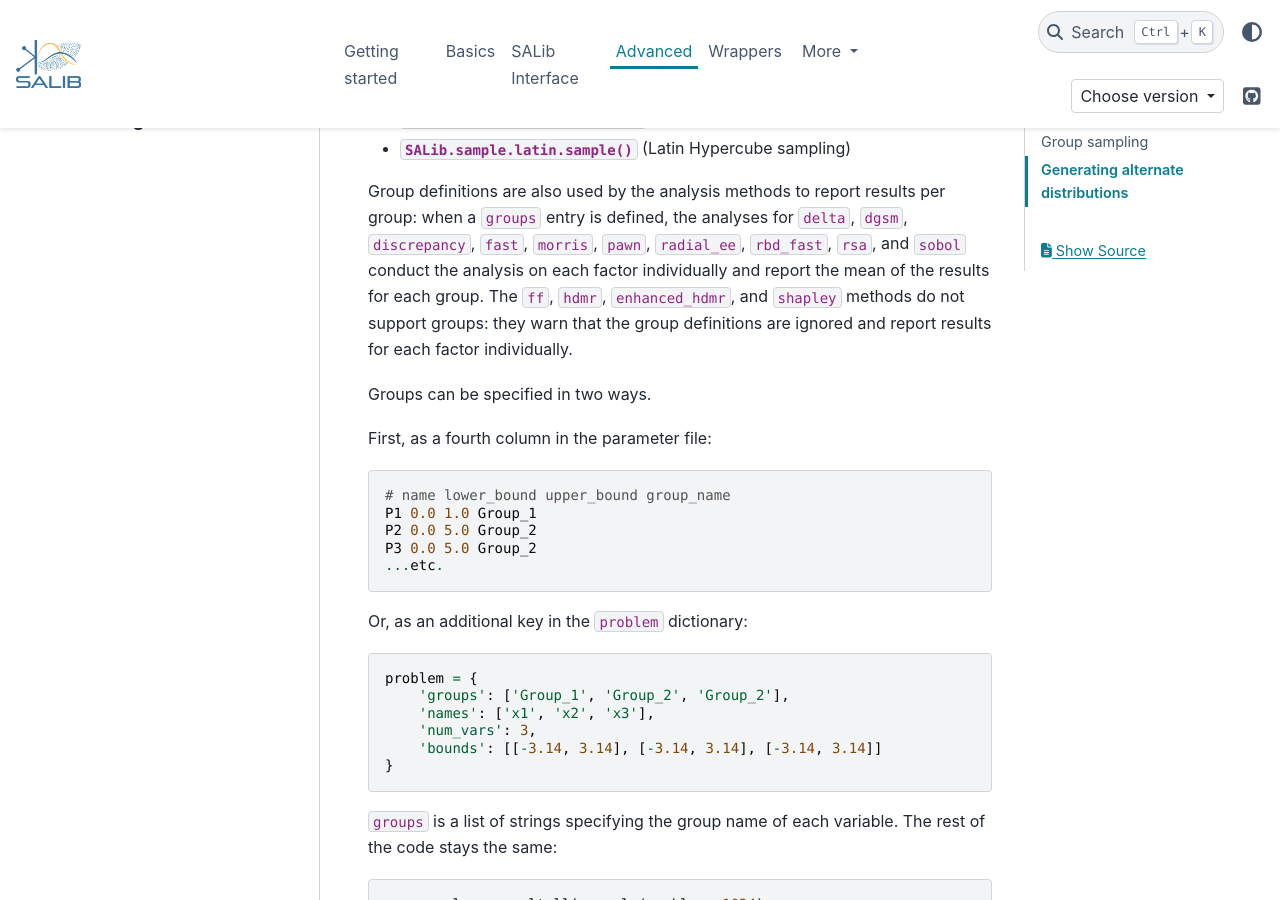
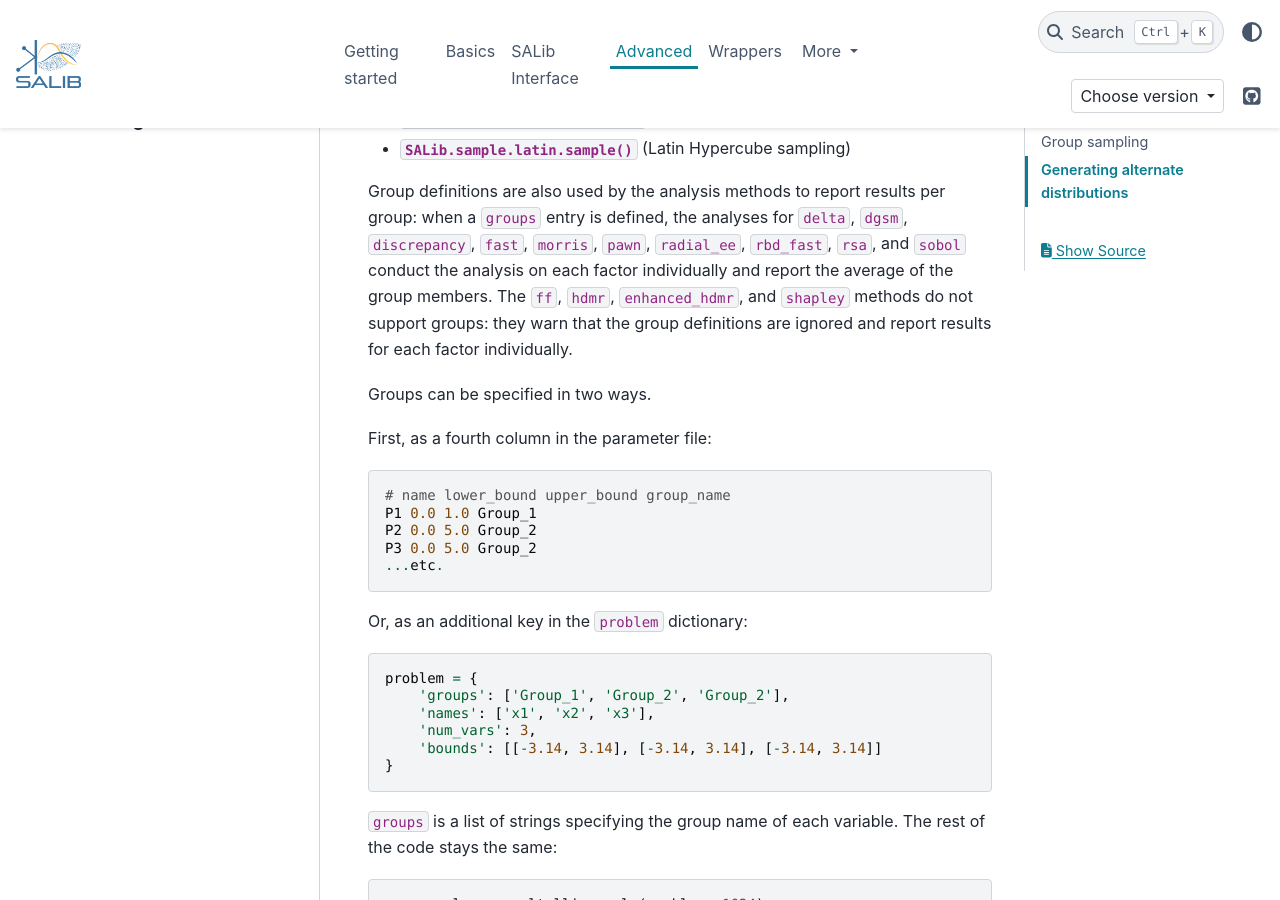
Before and after one commit to SALib/SALib, a Sphinx documentation site: the page built from docs/user_guide/advanced.rst, in a window 1280 px wide and 900 px high, scrolled down 475 px. Built offline with Sphinx 7.4.7 and the PyData theme 0.15.4, drawn with Linux system fonts in a browser that asks for light colours; pages that are not in the unit, such as notebooks, are missing from menus; comment, search, counter and statistics services are not loaded.

Commit message:
Align docs and Morris docstring with group aggregation wording

```diff
--- a/docs/user_guide/advanced.rst
+++ b/docs/user_guide/advanced.rst
@@ -16,7 +16,7 @@ Group definitions are also used by the analysis methods to report results per
 group: when a ``groups`` entry is defined, the analyses for
 ``delta``, ``dgsm``, ``discrepancy``, ``fast``, ``morris``, ``pawn``,
 ``radial_ee``, ``rbd_fast``, ``rsa``, and ``sobol`` conduct the analysis on
-each factor individually and report the mean of the results for each group.
+each factor individually and report the average of the group members.
 The ``ff``, ``hdmr``, ``enhanced_hdmr``, and ``shapley`` methods do not
 support groups: they warn that the group definitions are ignored and report
 results for each factor individually.
```
Also changed, not shown: README-advanced.md (+2 -2 lines), 1 other file.
